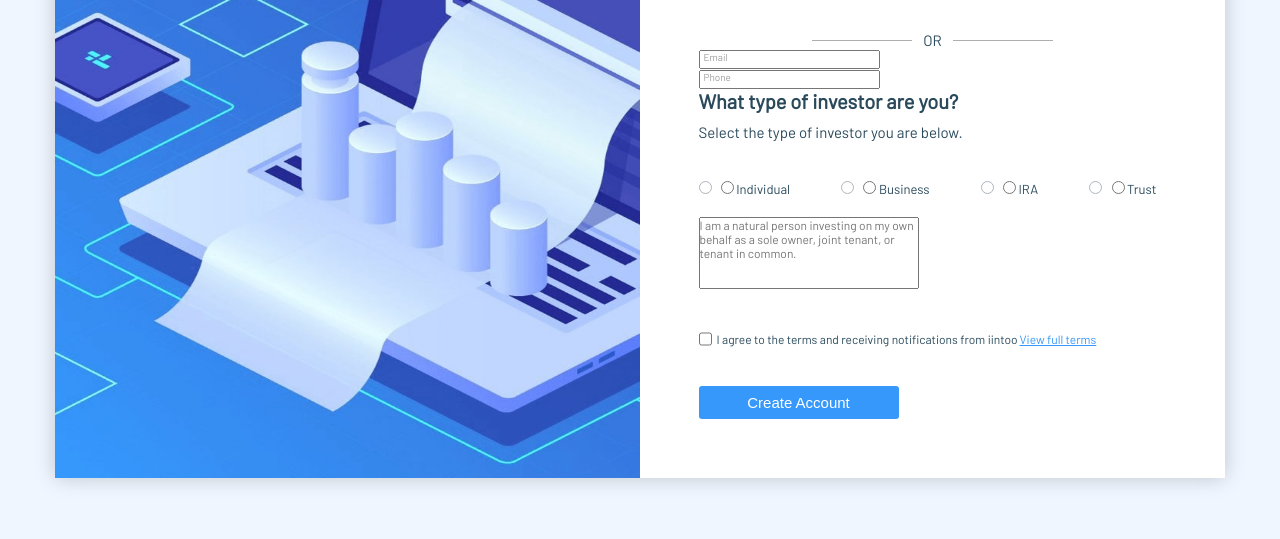
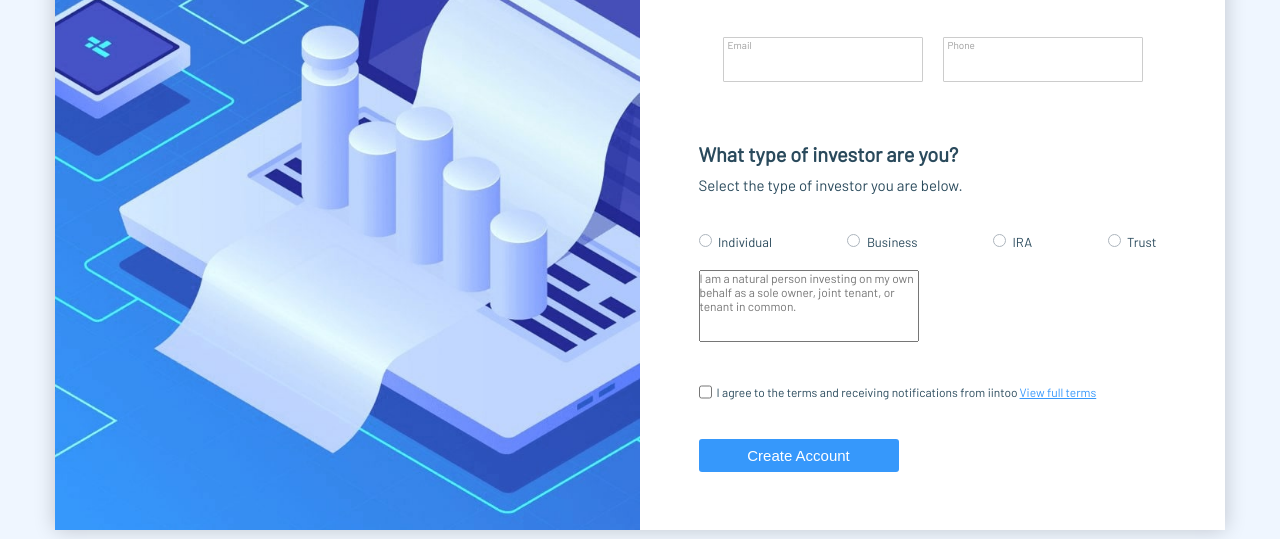
Before and after one commit to antvra/assessmentofknowledgeforlayout, a plain HTML site: page index.html in a window 1280 px wide. Shown: the part 261-800 px from the top of the page. Drawn offline with Linux system fonts and the light colour scheme.

Commit message:
Changed the file structure (input);

```diff
--- a/index.html
+++ b/index.html
@@ -36,9 +36,9 @@
 
                             <p class="or">OR</p>
 
-                            <div class="inputs">
+                            <div class="inputsinformsforregistration">
 
-                                <form action="" class="form">
+                                <form action="" class="formsforregistration">
 
                                     <div class="input__box">
                                         <label class="form__label">Email</label>
@@ -61,28 +61,20 @@
                             <p>Select the type of investor you are below.</p>
                             <div class="buttons__radio">
                                 <div class="radio">
-                                    <label>
-                                        <input type="radio" name="investortype" class="blueradiobutton" id="">
-                                        Individual
-                                    </label>
+                                        <input type="radio" class="typeofinvestor" name="investortype" id="1">
+                                        <label for="1">Individual</label>
                                 </div>
                                 <div class="radio">
-                                    <label>
-                                        <input type="radio" name="investortype" class="blueradiobutton" id="">
-                                        Business
-                                    </label>
+                                        <input type="radio" class="typeofinvestor" name="investortype" id="2">
+                                        <label for="2">Business</label>
                                 </div>
                                 <div class="radio">
-                                    <label>
-                                        <input type="radio" name="investortype" class="blueradiobutton" id="">
-                                        IRA
-                                    </label>
+                                        <input type="radio" class="typeofinvestor" name="investortype" id="3">
+                                        <label for="3">IRA</label>
                                 </div>
                                 <div class="radio">
-                                    <label>
-                                        <input type="radio" name="investortype" class="blueradiobutton" id="">
-                                        Trust
-                                    </label>
+                                        <input type="radio" class="typeofinvestor" name="investortype" id="4">
+                                        <label for="4">Trust</label>
                                 </div>
                             </div>
 
```
